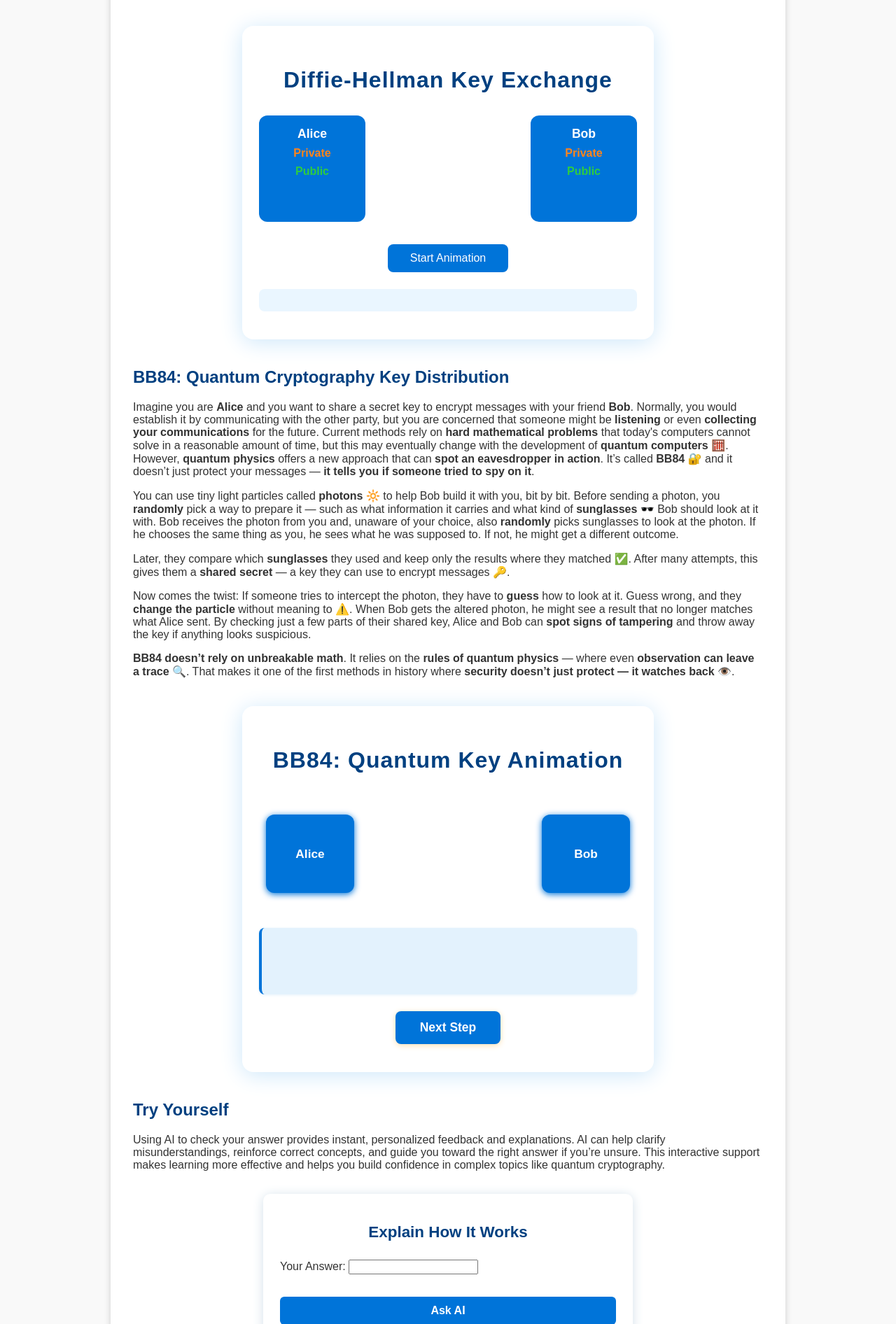
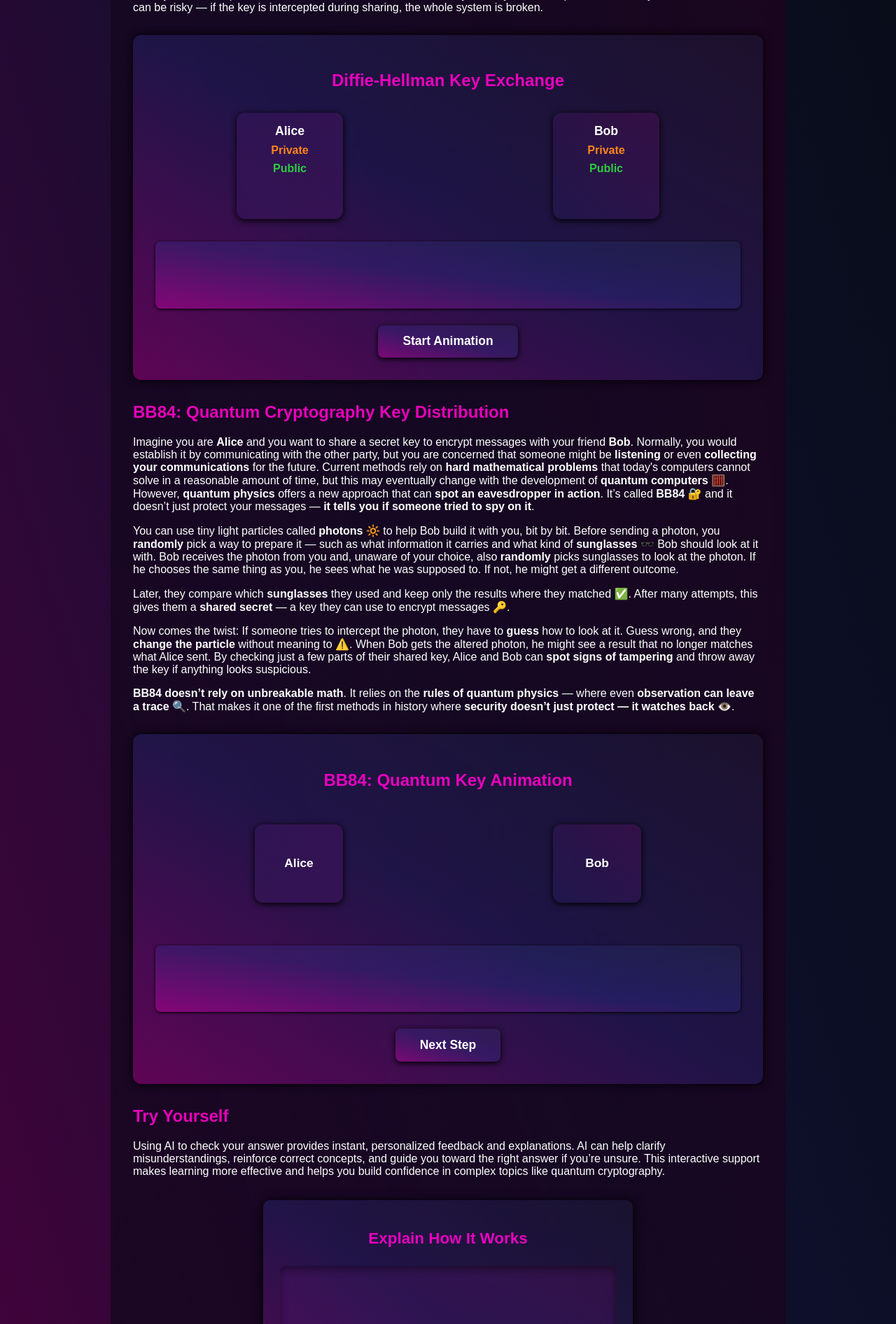
Before and after one commit to Glebegor/quantum-hackathon-2025, a Django app: page /misconcepts/pqc in a window 1280 px wide. Shown: the part 1428-3320 px from the top of the page at 70% size. Run offline with Django 5.2, Linux system fonts and the light colour scheme.

Commit message:
MVC: Added heilf misconceptions.

```diff
--- a/mvc/misconcepts/forms.py
+++ b/mvc/misconcepts/forms.py
@@ -1,4 +1,8 @@
 from django import forms
 
 class WatsonPromptForm(forms.Form):
-    topic1 = forms.CharField(label='Your Answer', max_length=200)
+    topic1 = forms.CharField(
+        max_length=200,
+        widget=forms.Textarea(attrs={'class': 'id_topic1'}),
+        label=''
+    )
--- a/mvc/misconcepts/static/misconcepts/heilf.css
+++ b/mvc/misconcepts/static/misconcepts/heilf.css
@@ -1,27 +1,35 @@
 body {
-    background: #f0f4fa;
+    /* background: #f0f4fa; */
     font-family: Arial, sans-serif;
     margin: 0;
     padding: 0;
+    color: #fff;
+    background-color: #000!important;
+    background: linear-gradient( to right top, rgba(255, 0, 204, 0.3), rgb(51, 51, 153, 0.3), rgba(51, 114, 153, 0.1));
+    background-blend-mode: screen, overlay, normal;
 }
 
 h1 {
+    color: rgba(255, 0, 204, 0.9);
     text-align: center;
-    color: #004080;
+}
+
+h2 {
+    color: rgba(255, 0, 204, 0.9);
 }
 
 .container {
-    max-width: 700px;
+    max-width: 920px;
     margin: 30px auto;
-    background: #fff;
+    background: linear-gradient( to right top, rgba(255, 0, 204, 0.3), rgb(51, 51, 153, 0.3), rgba(51, 114, 153, 0.1));
     border-radius: 12px;
-    box-shadow: 0 0 12px #bcd;
+    box-shadow: 0 0 12px #000;
     padding: 2rem;
 }
 
 .row {
     display: flex;
-    justify-content: space-between;
+    justify-content: center;
     align-items: center;
     margin: 2rem 0;
     position: relative;
@@ -30,10 +38,11 @@
 .party {
     width: 120px;
     height: 120px;
-    background: #0074d9;
+    background: linear-gradient( to left bottom, rgba(255, 0, 204, 0.1), rgb(51, 51, 153, 0.1));
     color: #fff;
     border-radius: 12px;
     padding: 1rem;
+    box-shadow: 0 2px 10px #000;
     font-weight: bold;
     text-align: center;
     font-size: 1.1rem;
@@ -41,37 +50,27 @@
     z-index: 2;
 }
 
-.arrow {
-    width: 200px;
-    height: 40px;
-    position: absolute;
-    top: 40px;
-    left: 140px;
-    display: flex;
-    align-items: center;
-    opacity: 0;
-    transition: opacity 0.5s;
-    z-index: 1;
+#id_topic1 {
+    transition: .3s;
+    border-radius: 8px;
+    color: #fff;
+    background: linear-gradient( to left bottom, rgba(255, 0, 204, 0.1), rgb(51, 51, 153, 0.1));
+    box-shadow: inset 0 5px 12px rgba(0, 0, 0, 0.4);
+    padding: 10px;
+    outline: none;
+    border: 0px;
+    width: 100%;
+    box-sizing: border-box;
 }
 
-.arrow.visible {
-    opacity: 1;
+#id_topic1:hover {
+    background: linear-gradient( to left bottom, rgba(255, 0, 204, 0.2), rgb(51, 51, 153, 0.2));
+    box-shadow: inset 0 5px 12px rgba(0, 0, 0, 0.6);
 }
 
-.arrow-line {
-    height: 6px;
-    background: #0074d9;
-    flex: 1;
-    border-radius: 3px;
-    margin-right: 10px;
-}
-
-.arrow-head {
-    width: 0;
-    height: 0;
-    border-top: 12px solid transparent;
-    border-bottom: 12px solid transparent;
-    border-left: 18px solid #0074d9;
+#id_topic1:focus {
+    border-radius: 20px;
+    box-shadow: inset 0 5px 12px rgba(0, 0, 0, 0.7);
 }
 
 #label-public-1 {
@@ -119,7 +118,7 @@
 
 .shared-key {
     text-align: center;
-    margin-top: 2rem;
+    margin: 2rem;
     font-size: 1.3rem;
     color: #2ecc40;
     font-weight: bold;
@@ -160,16 +159,27 @@
 .ai-explain-module {
     max-width: 480px;
     margin: 2rem auto;
-    background: #fff;
+    background: linear-gradient( to right top, rgba(255, 0, 204, 0.3), rgb(51, 51, 153, 0.3), rgba(51, 114, 153, 0.1));
     border-radius: 10px;
-    box-shadow: 0 2px 16px #d3e0ea;
+    box-shadow: 0 2px 16px #000;
     padding: 2rem 1.5rem;
+}
+
+.ai-explain-btn:disabled,
+.next-btn:disabled {
+    background: #bdbdbd !important;
+    color: #888 !important;
+    cursor: not-allowed;
+    opacity: 0.7;
+    box-shadow: none;
+    pointer-events: none;
+    transition: none;
 }
 
 .ai-explain-title {
     padding: 10px;
     font-size: 1.4rem;
-    color: #004080;
+    color: rgba(255, 0, 204, 0.9);
     margin-bottom: 1rem;
     font-weight: bold;
     text-align: center;
@@ -231,30 +241,6 @@
     box-sizing: border-box;
 }
 
-body {
-    background: #f8fcff;
-    margin: 0;
-    padding: 0;
-}
-
-.container {
-    max-width: 540px;
-    margin: 40px auto;
-    background: #fff;
-    border-radius: 16px;
-    box-shadow: 0 4px 32px #cde7fa;
-    padding: 2rem 1.5rem 2.5rem 1.5rem;
-}
-
-h1 {
-    text-align: center;
-    color: #0074d9;
-    margin-bottom: 1.2rem;
-    font-size: 2rem;
-    font-weight: 800;
-    letter-spacing: 1px;
-}
-
 .bb84-story {
     color: #234;
     font-size: 1.1rem;
@@ -266,29 +252,31 @@
 }
 
 .animation-area {
+    align-items: center;
+    justify-content: center;
     min-height: 170px;
     position: relative;
     margin-bottom: 2rem;
+    display: flex;
 }
 
 .alice,
 .bob {
     width: 110px;
     height: 90px;
-    background: #0074d9;
+    background: linear-gradient( to left bottom, rgba(255, 0, 204, 0.1), rgb(51, 51, 153, 0.1));
     color: #fff;
     border-radius: 12px;
     padding: 0.7rem 0.5rem;
     font-weight: bold;
     text-align: center;
     font-size: 1.08rem;
-    position: absolute;
     top: 40px;
     display: flex;
     flex-direction: column;
     align-items: center;
     justify-content: center;
-    box-shadow: 0 2px 10px #0074d9;
+    box-shadow: 0 2px 10px #000;
 }
 
 .alice {
@@ -323,44 +311,84 @@
     opacity: 1;
 }
 
-.arrow {
-    position: absolute;
-    left: 170px;
-    top: 90px;
-    width: 100px;
-    height: 10px;
-    border-top: 4px solid #0074d9;
-    border-radius: 5px;
-    z-index: 1;
-    opacity: 0;
-    transition: opacity 0.5s;
+.step-explanation {
+    background: linear-gradient( to right top, rgba(255, 0, 204, 0.3), rgb(51, 51, 153, 0.3), rgba(51, 114, 153, 0.1));
+    border-radius: 8px;
+    padding: 1.1rem 1rem;
+    font-size: 1.08rem;
+    color: #fff;
+    min-height: 60px;
+    margin-bottom: 1.5rem;
+    box-shadow: 0 1px 4px #000;
 }
 
-.arrow.visible {
-    opacity: 1;
+
+/* arrow */
+
+.arrow {
+    opacity: 0;
+    width: 150px;
+    height: 30px;
+    position: relative;
+    display: flex;
+}
+
+.arrow-line {
+    height: 10px;
+    width: 80%;
+    flex-grow: 1;
+    background-color: inherit;
+    background: linear-gradient( to bottom, rgba(255, 0, 204, 0.3), rgb(51, 51, 153, 0.3));
+    backdrop-filter: blur(10px);
 }
 
 .arrow-head {
     position: absolute;
-    right: -11px;
-    top: -7px;
-    width: 0;
-    height: 0;
-    border-top: 10px solid transparent;
-    border-bottom: 10px solid transparent;
-    border-left: 16px solid #0074d9;
+    width: 20px;
+    height: 20px;
+    border-top: 8px solid #d500f9;
+    border-right: 8px solid #d500f9;
+    transform: rotate(45deg);
 }
 
-.step-explanation {
-    background: #e3f2fd;
-    border-radius: 8px;
-    padding: 1.1rem 1rem;
-    font-size: 1.08rem;
-    color: #234;
-    min-height: 60px;
-    margin-bottom: 1.5rem;
-    border-left: 4px solid #0074d9;
-    box-shadow: 0 1px 4px #e5f1fb;
+#arrow1 {
+    display: flex;
+    align-items: center;
+    justify-content: right;
+}
+
+#arrow1.visible {
+    opacity: 1;
+}
+
+#arrow2 {
+    display: flex;
+    align-items: center;
+    justify-content: left;
+}
+
+#arrow2.visible {
+    opacity: 1;
+}
+
+#arrow3 {
+    display: flex;
+    align-items: center;
+    justify-content: right;
+}
+
+#arrow3.visible {
+    opacity: 1!important;
+}
+
+#arrow4 {
+    display: flex;
+    align-items: center;
+    justify-content: left;
+}
+
+#arrow4.visible {
+    opacity: 1;
 }
 
 .next-btn {
@@ -368,18 +396,20 @@
     margin: 0 auto;
     padding: 0.8rem 2.2rem;
     font-size: 1.09rem;
-    background: #0074d9;
+    background: linear-gradient( to right top, rgba(255, 0, 204, 0.3), rgb(51, 51, 153, 0.3), rgba(51, 114, 153, 0.1));
     color: #fff;
     border: none;
     border-radius: 8px;
     font-weight: 700;
     cursor: pointer;
     transition: background 0.2s;
-    box-shadow: 0 2px 8px #ffe0b2;
+    box-shadow: 0 2px 8px #000;
 }
 
 .next-btn:hover {
-    background: #0074d9;
+    transform: scale(1.03);
+    transition: background 0.2s;
+    background: linear-gradient( to left bottom, rgba(255, 0, 204, 0.3), rgb(51, 51, 153, 0.3), rgba(51, 114, 153, 0.1));
 }
 
 .glasses {
@@ -411,16 +441,8 @@
     }
 }
 
-body {
-    font-family: Arial, sans-serif;
-    margin: 0;
-    padding: 0;
-    background: #f9f9f9;
-    color: #333;
-}
-
 header {
-    background-color: #004080;
+    background: linear-gradient( to right top, rgba(255, 0, 204, 0.3), rgb(51, 51, 153, 0.3), rgba(51, 114, 153, 0.1));
     color: white;
     padding: 1.5rem 2rem;
     text-align: center;
@@ -429,15 +451,11 @@
 main {
     max-width: 900px;
     margin: 2rem auto;
-    background: white;
+    backdrop-filter: blur(10px);
+    background-color: rgba(0, 0, 0, 0.6)!important;
+    background: linear-gradient( to left bottom, rgba(255, 0, 204, 0.1), rgb(51, 51, 153, 0.1));
     padding: 2rem;
     border-radius: 8px;
-    box-shadow: 0 0 10px #ccc;
-}
-
-h1,
-h2 {
-    color: #004080;
 }
 
 section {
@@ -469,6 +487,7 @@
     height: 300px;
     border-radius: 8px;
     box-shadow: 0 2px 4px rgba(0, 0, 0, 0.1);
+    border-radius: 8px;
     background: #004080;
 }
 
--- a/mvc/misconcepts/templates/misconcepts/misconceptions_pqc.html
+++ b/mvc/misconcepts/templates/misconcepts/misconceptions_pqc.html
@@ -11,13 +11,11 @@
 
 <body>
     <header>
-        <h1>Understanding the Difference Between DKQ and PCS</h1>
+        <h1 class="">Understanding the Difference Between DKQ and PCS</h1>
         <p>Clarifying Key Concepts and Common Misconceptions</p>
     </header>
     <main>
-        <section class="images_of_chlanks">
-            <img src="{% static 'misconcepts/images/image.png' %}" alt="Descriptive alt text">
-        </section>
+
         <!-- MAYBE OBRAZKYY -->
         <section>
             <h2>QKD vs. PQC: Common Misconception</h2>
@@ -32,6 +30,10 @@
             </p>
             <p>People often think "quantum cryptography" means it's secure against quantum attacks. <br> But QKD is not PQC. QKD uses quantum tech; PQC protects against quantum tech. Just because it says “quantum” doesn’t mean it’s secure against quantum
                 computers. In short: <strong>QKD</strong> = encryption with quantum tech. <strong>PQC</strong> = encryption against quantum tech. Understanding this difference helps us to be better for a quantum future.</p>
+        </section>
+
+        <section class="images_of_chlanks">
+            <img src="{% static 'misconcepts/images/image.png' %}" alt="Descriptive alt text">
         </section>
 
         <section>
@@ -59,24 +61,27 @@
                         <div class="label label-public">Public</div>
                         <div class="label label-public " id="label-public-1">Bob Public</div>
                     </div>
-                    <div class="arrow" id="arrowAtoB">
+
+                    <div class="arrow " id="arrow1">
                         <div class="arrow-line"></div>
                         <div class="arrow-head"></div>
                     </div>
+                    <div class="arrow " id="arrow2">
+                        <div class="arrow-line"></div>
+                        <div class="arrow-head" style="transform: rotate(-135deg);"></div>
+                    </div>
+
                     <div class="party" id="bob">
                         Bob<br>
                         <div class="label label-private">Private</div>
                         <div class="label label-public">Public</div>
                         <div class="label label-public" id="label-public-2">Alice Public</div>
                     </div>
-                    <div class="arrow" id="arrowBtoA" style="left:auto; right:140px; flex-direction: row-reverse;">
-                        <div class="arrow-line"></div>
-                        <div class="arrow-head" style="transform: rotate(180deg);"></div>
-                    </div>
+
                 </div>
                 <div class="shared-key" id="sharedKey"></div>
-                <button id="startBtn">Start Animation</button>
-                <div class="explanation" id="explanation1"></div>
+                <div class="step-explanation" id="explanation1"></div>
+                <button class="next-btn" id="startBtn">Start Animation</button>
             </div>
         </section>
 
@@ -108,10 +113,16 @@
                         <span id="aliceBit"></span>
                         <span id="aliceGlasses"></span>
                     </div>
-                    <div class="photon" id="photonBox"></div>
-                    <div class="arrow" id="arrowBox">
+
+                    <div class="arrow" id="arrow3">
+                        <div class="arrow-line"></div>
                         <div class="arrow-head"></div>
                     </div>
+                    <div class="arrow" id="arrow4">
+                        <div class="arrow-line"></div>
+                        <div class="arrow-head" style="transform: rotate(-135deg);"></div>
+                    </div>
+
                     <div class="bob" id="bobBox">
                         Bob<br>
                         <span id="bobGlasses"></span>
@@ -134,14 +145,10 @@
             <p>
                 <div class="ai-explain-module">
                     <div class="ai-explain-title">Explain How It Works</div>
-                    <!-- <form id="aiExplainForm" autocomplete="off">
-                        <label class="ai-explain-label" for="userInput">Enter a concept or process you want explained:</label>
-                        <input type="text" id="userInput" class="ai-explain-input" name="userInput" placeholder="e.g., How does a quantum computer work?" required />
-                        <button type="submit" class="ai-explain-btn">Ask AI</button>
-                    </form> -->
+
                     <form id="aiExplainForm" autocomplete="off" method="post">
                         {% csrf_token %} {{ form.as_p }}
-                        <button type="submit" class="ai-explain-btn">Ask AI</button>
+                        <button type="submit" class="ai-explain-btn next-btn" onclick="this.disabled=true; this.form.submit();">Ask AI</button>
                     </form>
                     {% if result %}
                     <div class="ai-explain-result">{{ result }}</div>
@@ -166,8 +173,8 @@
         // DOM elements
         const label_1 = document.getElementById('label-public-1');
         const label_2 = document.getElementById('label-public-2');
-        const arrowAtoB = document.getElementById('arrowAtoB');
-        const arrowBtoA = document.getElementById('arrowBtoA');
+        const arrowAtoB = document.getElementById('arrow1');
+        const arrowBtoA = document.getElementById('arrow2');
         const sharedKey = document.getElementById('sharedKey');
         const explanationDiffie = document.getElementById('explanation1');
         const startBtn = document.getElementById('startBtn');
@@ -258,8 +265,8 @@
         // DOM
         const aliceBitSpan = document.getElementById('aliceBit');
         const aliceGlassesSpan = document.getElementById('aliceGlasses');
-        const photonBox = document.getElementById('photonBox');
-        const arrowBox = document.getElementById('arrowBox');
+        const arrow3 = document.getElementById('arrow3');
+        const arrow4 = document.getElementById('arrow4');
         const bobGlassesSpan = document.getElementById('bobGlasses');
         const bobResultSpan = document.getElementById('bobResult');
         const explanationBB84 = document.getElementById('explanation2');
@@ -276,9 +283,8 @@
             aliceGlassesSpan.textContent = '';
             bobGlassesSpan.textContent = '';
             bobResultSpan.textContent = '';
-            photonBox.textContent = '';
-            photonBox.style.opacity = 0;
-            arrowBox.classList.remove('visible');
+            arrow3.classList.remove('visible');
+            arrow4.classList.remove('visible');
             explanationBB84.textContent = '';
             nextBtn.textContent = 'Next Step';
         }
@@ -291,19 +297,14 @@
                 aliceGlassesSpan.innerHTML = 'Sunglasses: <span class="glasses">' + aliceGlasses.emoji + ' ' + aliceGlasses.name + '</span>';
                 explanationBB84.innerHTML = `<b>Step 1:</b> Alice decides what her secret bit will be (<span class="bit">${aliceBit}</span>), and randomly picks a pair of sunglasses (<span class="glasses">${aliceGlasses.emoji} ${aliceGlasses.name}</span>) to prepare her photon.`;
             } else if (stepBB84 === 2) {
-                // Alice sends photon to Bob
-                photonBox.textContent = aliceGlasses.emoji + " " + (aliceBit === 0 ? "Light Off" : "Light On");
-                photonBox.style.left = '150px';
-                photonBox.classList.add('visible');
-                arrowBox.classList.add('visible');
+
+                arrow3.classList.add('visible');
                 explanationBB84.innerHTML = `<b>Step 2:</b> Alice sends a photon, prepared with her bit and sunglasses, across to Bob.`;
             } else if (stepBB84 === 3) {
-                // Animate photon moving to Bob
-                photonBox.style.left = '370px';
                 explanationBB84.innerHTML = `<b>Step 3:</b> The photon is on its way to Bob.`;
             } else if (stepBB84 === 4) {
+                arrow3.classList.remove('visible');
                 // Bob chooses sunglasses and "measures"
-                arrowBox.classList.remove('visible');
                 bobGlassesSpan.innerHTML = 'Sunglasses: <span class="glasses">' + bobGlasses.emoji + ' ' + bobGlasses.name + '</span>';
                 // If Bob's glasses match Alice's, he gets the right bit; else, random
                 if (bobGlasses.name === aliceGlasses.name) {
```
